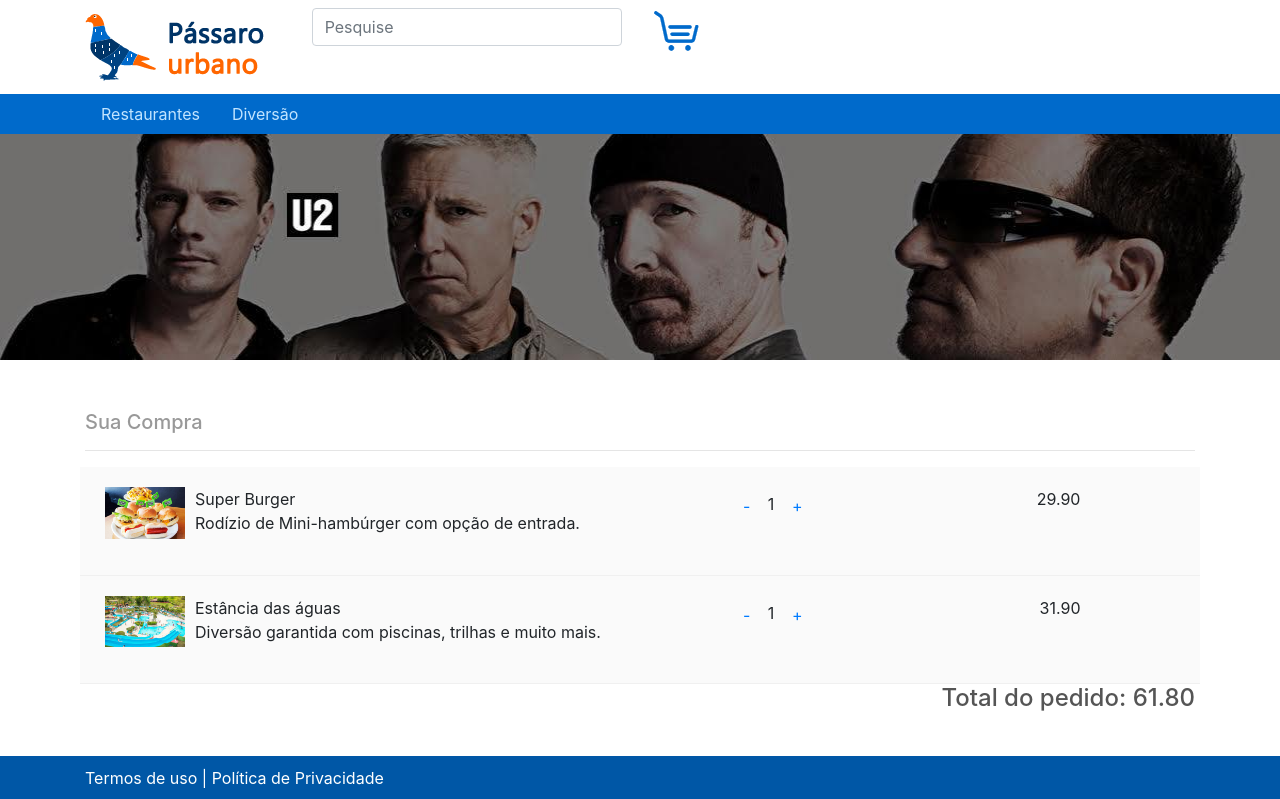
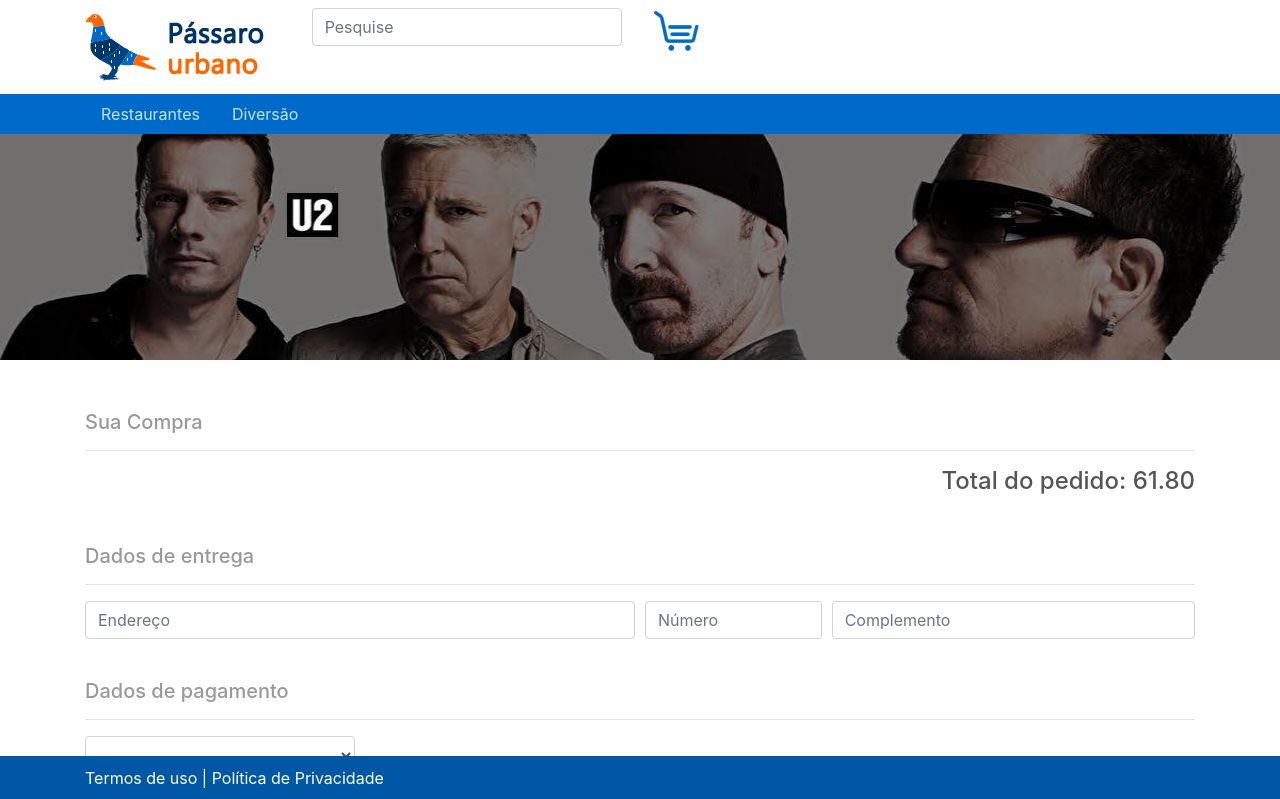
Before and after one commit to AlvaroPotel/academic-urban-bird, an Angular app in the folder urbanbird/: page /ordem-compra in a window 1280 px wide. Shown: the top 799 px of the page. Built offline with nearby package versions, Linux system fonts and the light colour scheme.

Commit message:
Created shoppingCart

```diff
--- a/urbanbird/src/app/app.module.ts
+++ b/urbanbird/src/app/app.module.ts
@@ -17,7 +17,8 @@ import { OndeFicaComponent } from './oferta/onde-fica/onde-fica.component';
 import { DescricaoReduzida } from './util/descricao-reduzida.pipe';
 import { OrdemCompraComponent } from './ordem-compra/ordem-compra.component';
 import { OrdemCompraSucessoComponent } from './ordem-compra-sucesso/ordem-compra-sucesso.component';
-import { FormsModule, ReactiveFormsModule } from '@angular/forms';
+import { ReactiveFormsModule } from '@angular/forms';
+import { CarrinhoService } from './carrinho.service';
 
 @NgModule({
   declarations: [
@@ -40,7 +41,7 @@ import { FormsModule, ReactiveFormsModule } from '@angular/forms';
     ReactiveFormsModule,
     RouterModule.forRoot(ROUTES)
   ],
-  providers: [{ provide: LOCALE_ID, useValue: 'pt-Br' }],
+  providers: [CarrinhoService, { provide: LOCALE_ID, useValue: 'pt-Br' }],
   bootstrap: [AppComponent]
 })
 export class AppModule { }
--- /dev/null
+++ b/urbanbird/src/app/carrinho.service.ts
@@ -0,0 +1,24 @@
+import { ItemCarrinho } from "./shared/item-carrinho.model"
+import { Oferta } from "./shared/oferta.model";
+
+export class CarrinhoService {
+
+    public itens: ItemCarrinho[] = [];
+
+    public exibirItens(): ItemCarrinho[] {
+        return this.itens
+    }
+
+    public incluirItem(oferta: Oferta): void {
+        let itemCarrinho: ItemCarrinho = new ItemCarrinho(
+            oferta.id,
+            oferta.imagens[0],
+            oferta.titulo,
+            oferta.descricao_oferta,
+            oferta.valor,
+            1
+        )
+        this.itens.push(itemCarrinho);
+
+    }
+}
--- a/urbanbird/src/app/oferta/oferta.component.html
+++ b/urbanbird/src/app/oferta/oferta.component.html
@@ -33,7 +33,8 @@
 
         <div class="row">
           <div class="col text-center">
-            <button type="button" class="btn btn-warning btn-lg">Adicionar ao carrinho</button>
+            <button type="button" class="btn btn-warning btn-lg" (click)="adicionarItemCarrinho()">Adicionar ao
+              carrinho</button>
           </div>
         </div>
       </div>
--- a/urbanbird/src/app/oferta/oferta.component.ts
+++ b/urbanbird/src/app/oferta/oferta.component.ts
@@ -2,7 +2,7 @@ import { Component, OnInit } from '@angular/core';
 import { ActivatedRoute, Params } from '@angular/router';
 import { OfertasService } from 'app/ofertas.service';
 import { Oferta } from 'app/shared/oferta.model';
-
+import { CarrinhoService } from 'app/carrinho.service';
 
 @Component({
   selector: 'app-oferta',
@@ -16,7 +16,8 @@ export class OfertaComponent implements OnInit {
 
   constructor(
     private route: ActivatedRoute,
-    private ofertaService: OfertasService
+    private ofertaService: OfertasService,
+    private carrinhoService: CarrinhoService
   ) { }
 
   ngOnInit() {
@@ -30,4 +31,9 @@ export class OfertaComponent implements OnInit {
 
   }
 
+  public adicionarItemCarrinho(): void {
+    this.carrinhoService.incluirItem(this.oferta)
+    console.log(this.carrinhoService.exibirItens());
+  }
+
 }
--- a/urbanbird/src/app/ordem-compra/ordem-compra.component.html
+++ b/urbanbird/src/app/ordem-compra/ordem-compra.component.html
@@ -5,53 +5,29 @@
       <h5>Sua Compra</h5>
       <hr />
 
-      <div class="form-row" style="background: #FAFAFA; padding: 20px; border-bottom: solid 1px #F0F0F0">
+      <div *ngFor="let item of itemCarrinho" class="form-row"
+        style="background: #FAFAFA; padding: 20px; border-bottom: solid 1px #F0F0F0">
         <div class="form-group col-sm-1">
-          <img src="/assets/ofertas/1/img1.jpg" class="img-fluid">
+          <img [src]="item.img.url" class="img-fluid">
         </div>
         <div class="form-group col-sm-6">
-          Super Burger
+          {{item.titulo}}
           <br />
-          Rodízio de Mini-hambúrger com opção de entrada.
+          {{item.descricao_oferta}}
         </div>
 
         <div>
           <div class="row">
             <div class="col">
               <button type="button" class="btn btn-link">-</button>
-              1
+              {{item.quantidade}}
               <button type="button" class="btn btn-link">+</button>
             </div>
           </div>
         </div>
 
         <div class="form-group col-sm-3 d-flex justify-content-end">
-          29.90
-        </div>
-      </div>
-
-      <div class="form-row" style="background: #FAFAFA; padding: 20px; border-bottom: solid 1px #F0F0F0">
-        <div class="form-group col-sm-1">
-          <img src="/assets/ofertas/4/img1.jpg" class="img-fluid">
-        </div>
-        <div class="form-group col-sm-6">
-          Estância das águas
-          <br />
-          Diversão garantida com piscinas, trilhas e muito mais.
-        </div>
-
-        <div>
-          <div class="row">
-            <div class="col">
-              <button type="button" class="btn btn-link">-</button>
-              1
-              <button type="button" class="btn btn-link">+</button>
-            </div>
-          </div>
-        </div>
-
-        <div class="form-group col-sm-3 d-flex justify-content-end">
-          31.90
+          {{item.valor * item.quantidade | currency: 'BRL' : true}}
         </div>
       </div>
 
@@ -114,7 +90,7 @@
     </form>
   </div>
 
-  <div  class="ordem-compra"  *ngIf="idPedidoCompra !== undefined">
+  <div class="ordem-compra" *ngIf="idPedidoCompra !== undefined">
     <app-ordem-compra-sucesso [idPedidoCompra]=idPedidoCompra></app-ordem-compra-sucesso>
 
   </div>
--- a/urbanbird/src/app/ordem-compra/ordem-compra.component.ts
+++ b/urbanbird/src/app/ordem-compra/ordem-compra.component.ts
@@ -1,8 +1,9 @@
 import { Component, OnInit } from '@angular/core';
 import { FormControl, FormGroup, Validators } from '@angular/forms';
-import { min } from 'rxjs/operator/min';
 import { OrdemCompraService } from '../ordem-compra.service'
 import { Pedido } from '../shared/pedido.model'
+import { CarrinhoService } from 'app/carrinho.service';
+import { ItemCarrinho } from 'app/shared/item-carrinho.model';
 
 @Component({
   selector: 'app-ordem-compra',
@@ -13,6 +14,7 @@ import { Pedido } from '../shared/pedido.model'
 export class OrdemCompraComponent implements OnInit {
 
   public idPedidoCompra: number;
+  public itemCarrinho: ItemCarrinho[] = [];
 
   public formulario: FormGroup = new FormGroup({
     'endereco': new FormControl(null, [Validators.required, Validators.minLength(3), Validators.maxLength(120)]),
@@ -21,9 +23,14 @@ export class OrdemCompraComponent implements OnInit {
     'formaPagamento': new FormControl(null, [Validators.required]),
   })
 
-  constructor(private ordemCompraService: OrdemCompraService) { }
+  constructor(
+    private ordemCompraService: OrdemCompraService,
+    private carrinhoService: CarrinhoService) { }
 
   ngOnInit() {
+    this.itemCarrinho = this.carrinhoService.exibirItens();
+    console.log(this.itemCarrinho);
+
 
   }
 
--- /dev/null
+++ b/urbanbird/src/app/shared/item-carrinho.model.ts
@@ -0,0 +1,11 @@
+class ItemCarrinho {
+    constructor(
+        public id: number,
+        public img: object,
+        public titulo: string,
+        public descricao_oferta: string,
+        public valor: number,
+        public quantidade: number
+    ) { }
+}
+export {ItemCarrinho}
--- a/urbanbird/src/app/topo/topo.component.html
+++ b/urbanbird/src/app/topo/topo.component.html
@@ -19,7 +19,7 @@
           </ul>
         </div>
         <div class="col-md-2">
-          <a a href="#"><img src="/assets/carrinho.png" /></a>
+          <a routerLink="/ordem-compra"><img src="/assets/carrinho.png" /></a>
         </div>
       </div>
     </div>
```
